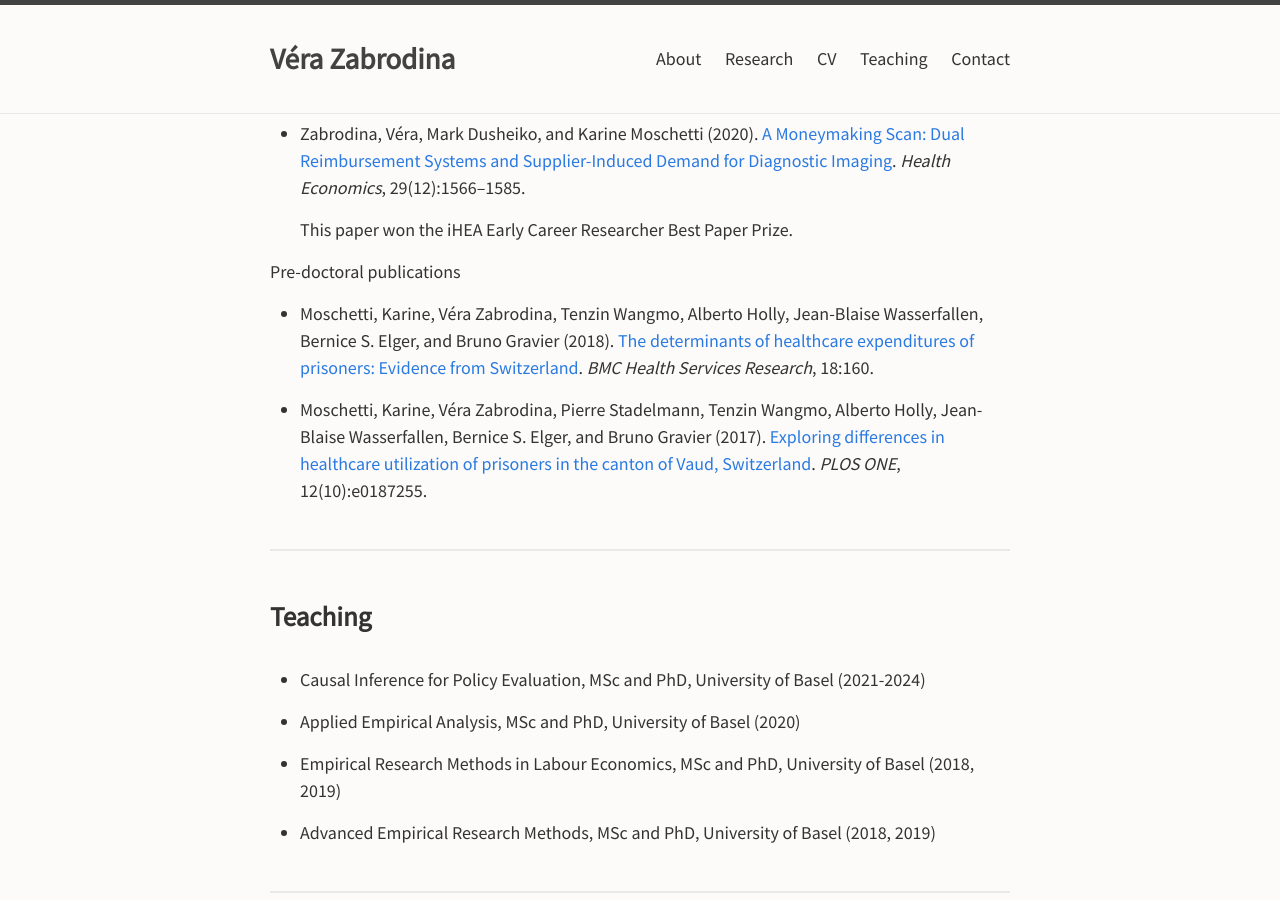
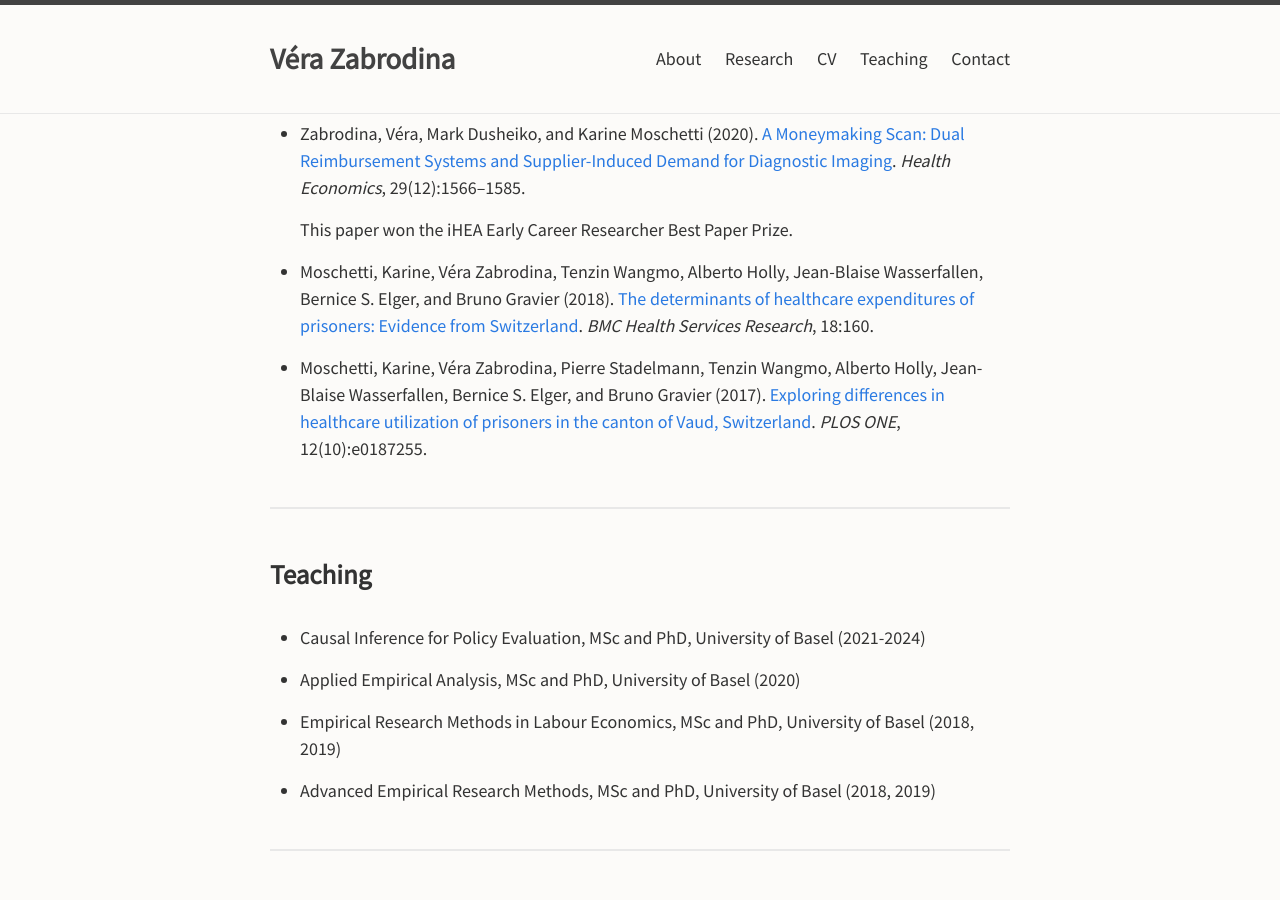
Before and after one commit to verazb/verazb.github.io, a Jekyll site: the page built from index.md, in a window 1280 px wide and 900 px high, scrolled down 1771 px. Built offline with Jekyll 4.4.1, drawn with Linux system fonts in a browser that asks for light colours; our own code applies the rules of GitHub Pages for plain Markdown files.

Commit message:
Update index.md

```diff
--- a/index.md
+++ b/index.md
@@ -89,8 +89,6 @@ In recent work, I analyze how dynamic pricing incentives shape demand, benefit c
 
   This paper won the iHEA Early Career Researcher Best Paper Prize. <!-- Check out the [follow-up interview](https://www.healtheconomics.org/page/ECRVeraZabrodina) by the iHEA Early Career Researcher Special Interest Group (ECR-SIG). -->
 
-Pre-doctoral publications
-
 - Moschetti, Karine, Véra Zabrodina, Tenzin Wangmo, Alberto Holly, Jean-Blaise Wasserfallen, Bernice S. Elger, and Bruno Gravier (2018). [The determinants of healthcare expenditures of prisoners: Evidence from Switzerland](https://doi.org/10.1186/s12913-018-2962-8). _BMC Health Services Research_, 18:160.
 
 - Moschetti, Karine, Véra Zabrodina, Pierre Stadelmann, Tenzin Wangmo, Alberto Holly, Jean-Blaise Wasserfallen, Bernice S. Elger, and Bruno Gravier (2017). [Exploring differences in healthcare utilization of prisoners in the canton of Vaud, Switzerland](https://doi.org/10.1371/journal.pone.0187255). _PLOS ONE_, 12(10):e0187255.
```
